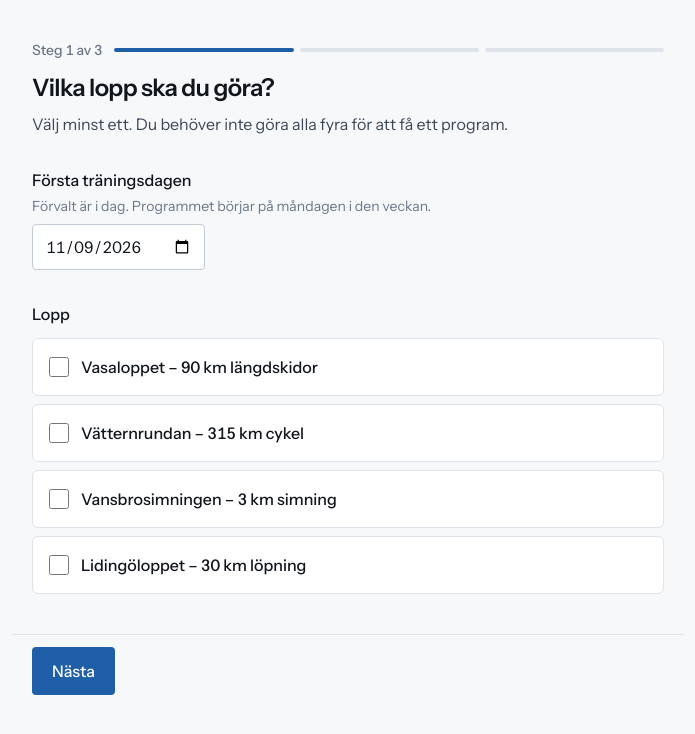
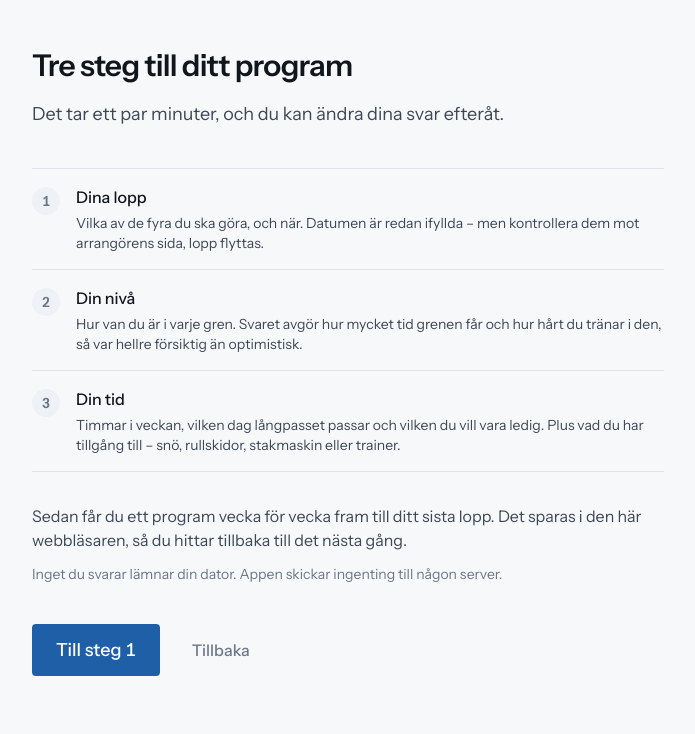
Before and after one commit to isabelleemilianystrom/klassikerplaneraren, a Next.js app: page / in a window 1280 px wide. Both pictures are taken after a click on the button "Skapa mitt program". Shown: the top 734 px of the page, without its empty margins (292-987 px from the left). Built offline with nearby package versions, Linux system fonts and the light colour scheme.

Commit message:
K-19: add an intro page between the start page and step 1

```diff
--- a/src/app/page.tsx
+++ b/src/app/page.tsx
@@ -20,6 +20,7 @@ import {
 import { volumeChecks, volumeWarnings } from '../engine/volume.ts';
 import type { PlanInput } from '../engine/types.ts';
 import Generating, { GENERATING_MS } from '../ui/Generating.tsx';
+import Intro from '../ui/Intro.tsx';
 import PlanForm from '../ui/PlanForm.tsx';
 import PlanView from '../ui/PlanView.tsx';
 import type { FormState } from '../ui/form-state.ts';
@@ -97,7 +98,7 @@ function byggPlan(input: PlanInput, form: FormState): Plan | null {
   }
 }
 
-type Vy = 'start' | 'formulär' | 'plan';
+type Vy = 'start' | 'intro' | 'formulär' | 'plan';
 
 export default function Home() {
   const [today] = useState(idag);
@@ -166,7 +167,7 @@ export default function Home() {
   }
 
   /**
-   * Startar formuläret från startsidan.
+   * Går från startsidan till introsidan (K-19).
    *
    * Fanns en sparad plan som inte gick att läsa rensas den här. `parseStored`
    * är ren och rensar inte själv — det ska ske när användaren gör något, inte
@@ -174,7 +175,7 @@ export default function Home() {
    */
   function börjaFrånStart() {
     if (kastadPlan !== null) clear();
-    setEget({ vy: 'formulär', plan: null });
+    setEget({ vy: 'intro', plan: null });
   }
 
   // K-18: medan väntevyn visas är planen byggd men ännu inte på skärmen.
@@ -182,6 +183,20 @@ export default function Home() {
     return (
       <main>
         <Generating />
+      </main>
+    );
+  }
+
+  // K-19: introsidan ligger mellan startsidan och steg 1. Den visas bara på
+  // vägen in första gången — "Ändra svar" och "Gör en ny plan" går direkt till
+  // formuläret, eftersom den som varit där redan vet vad som frågas.
+  if (vy === 'intro') {
+    return (
+      <main>
+        <Intro
+          onStart={() => setEget({ vy: 'formulär', plan: null })}
+          onBack={() => setEget({ vy: 'start', plan: null })}
+        />
       </main>
     );
   }
--- /dev/null
+++ b/src/ui/Intro.tsx
@@ -0,0 +1,69 @@
+'use client';
+
+/**
+ * Introsidan mellan startsidan och steg 1 (K-19).
+ *
+ * Formuläret frågar om fyra lopp, fyra grenar, timmar, dagar och utrustning.
+ * Den som trycker på knappen utan förvarning möts av det utan att veta hur
+ * mycket som återstår eller om något behöver slås upp först. Den här sidan
+ * svarar på tre saker innan dess: vad vi frågar om, hur lång tid det tar, och
+ * att svaren går att ändra.
+ *
+ * Numreringen är inte dekoration — stegen *är* en ordning, och den är densamma
+ * som stegindikatorn i formuläret visar.
+ */
+import { INTRO } from './texts.ts';
+
+interface Props {
+  onStart: () => void;
+  onBack: () => void;
+}
+
+export default function Intro({ onStart, onBack }: Props) {
+  return (
+    <div className="mx-auto max-w-2xl px-5 py-12">
+      <h1 className="text-3xl font-semibold tracking-tight">{INTRO.title}</h1>
+      <p className="mt-4 max-w-prose text-lg text-ink-2">{INTRO.lead}</p>
+
+      <ol className="mt-10 space-y-0 border-t border-rule">
+        {INTRO.steps.map((steg, i) => (
+          <li
+            key={steg.title}
+            className="grid grid-cols-[1.75rem_minmax(0,1fr)] gap-4 border-b border-rule py-4"
+          >
+            <span
+              aria-hidden="true"
+              className="mt-0.5 flex size-7 items-center justify-center rounded-full bg-sunk text-sm font-semibold text-ink-3"
+            >
+              {i + 1}
+            </span>
+            <span>
+              <span className="block font-medium">{steg.title}</span>
+              <span className="mt-1 block max-w-prose text-sm text-ink-2">{steg.body}</span>
+            </span>
+          </li>
+        ))}
+      </ol>
+
+      <p className="mt-8 max-w-prose text-ink-2">{INTRO.after}</p>
+      <p className="mt-3 max-w-prose text-sm text-ink-3">{INTRO.privacy}</p>
+
+      <div className="mt-10 flex flex-wrap gap-3">
+        <button
+          type="button"
+          onClick={onStart}
+          className="rounded-field bg-accent px-6 py-3 text-lg font-medium text-white hover:bg-ink focus-visible:outline-2 focus-visible:outline-offset-2 focus-visible:outline-accent"
+        >
+          {INTRO.start}
+        </button>
+        <button
+          type="button"
+          onClick={onBack}
+          className="rounded-field px-5 py-3 font-medium text-ink-3 hover:bg-sunk focus-visible:outline-2 focus-visible:outline-offset-2 focus-visible:outline-accent"
+        >
+          {INTRO.back}
+        </button>
+      </div>
+    </div>
+  );
+}
--- a/src/ui/texts.ts
+++ b/src/ui/texts.ts
@@ -135,6 +135,49 @@ export const HOME = {
     'formen mot varje lopp.',
   beta: 'Det här är en beta. Programmet är ett förslag, och du känner din kropp bäst.',
   start: 'Skapa mitt program',
+} as const;
+
+/**
+ * Introsidan mellan startsidan och steg 1 (K-19).
+ *
+ * Tonen är densamma som på startsidan: andra person, konkret, inget sälj. Det
+ * sidan gör är att ta bort tre skäl att tveka — att man inte vet hur mycket
+ * som kommer, att man tror att man måste ha allt klart för sig, och att man
+ * inte vet vad som händer med svaren.
+ */
+export const INTRO = {
+  title: 'Tre steg till ditt program',
+  lead: 'Det tar ett par minuter, och du kan ändra dina svar efteråt.',
+
+  steps: [
+    {
+      title: 'Dina lopp',
+      body:
+        'Vilka av de fyra du ska göra, och när. Datumen är redan ifyllda – men kontrollera dem ' +
+        'mot arrangörens sida, lopp flyttas.',
+    },
+    {
+      title: 'Din nivå',
+      body:
+        'Hur van du är i varje gren. Svaret avgör hur mycket tid grenen får och hur hårt du ' +
+        'tränar i den, så var hellre försiktig än optimistisk.',
+    },
+    {
+      title: 'Din tid',
+      body:
+        'Timmar i veckan, vilken dag långpasset passar och vilken du vill vara ledig. Plus vad ' +
+        'du har tillgång till – snö, rullskidor, stakmaskin eller trainer.',
+    },
+  ],
+
+  after:
+    'Sedan får du ett program vecka för vecka fram till ditt sista lopp. Det sparas i den här ' +
+    'webbläsaren, så du hittar tillbaka till det nästa gång.',
+
+  privacy: 'Inget du svarar lämnar din dator. Appen skickar ingenting till någon server.',
+
+  start: 'Till steg 1',
+  back: 'Tillbaka',
 } as const;
 
 /** Formuläret. */
```
Also changed, not shown: 1 other file (tests, documents, lock files or other folders).
